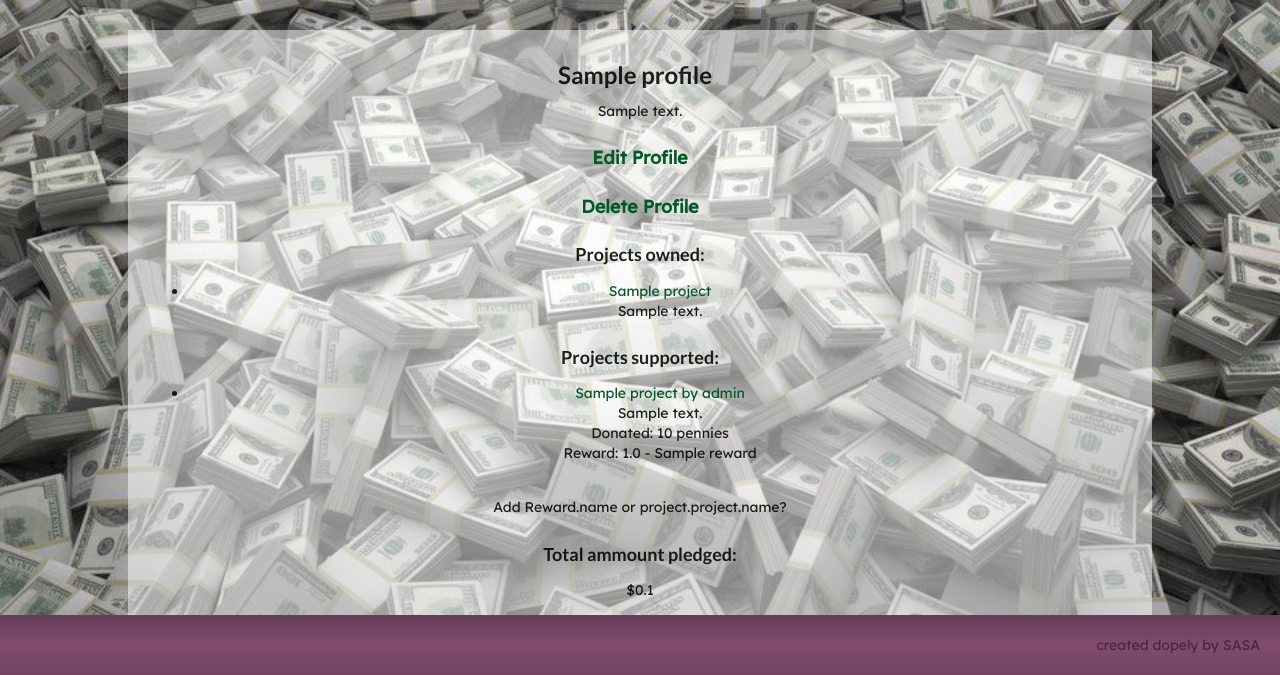
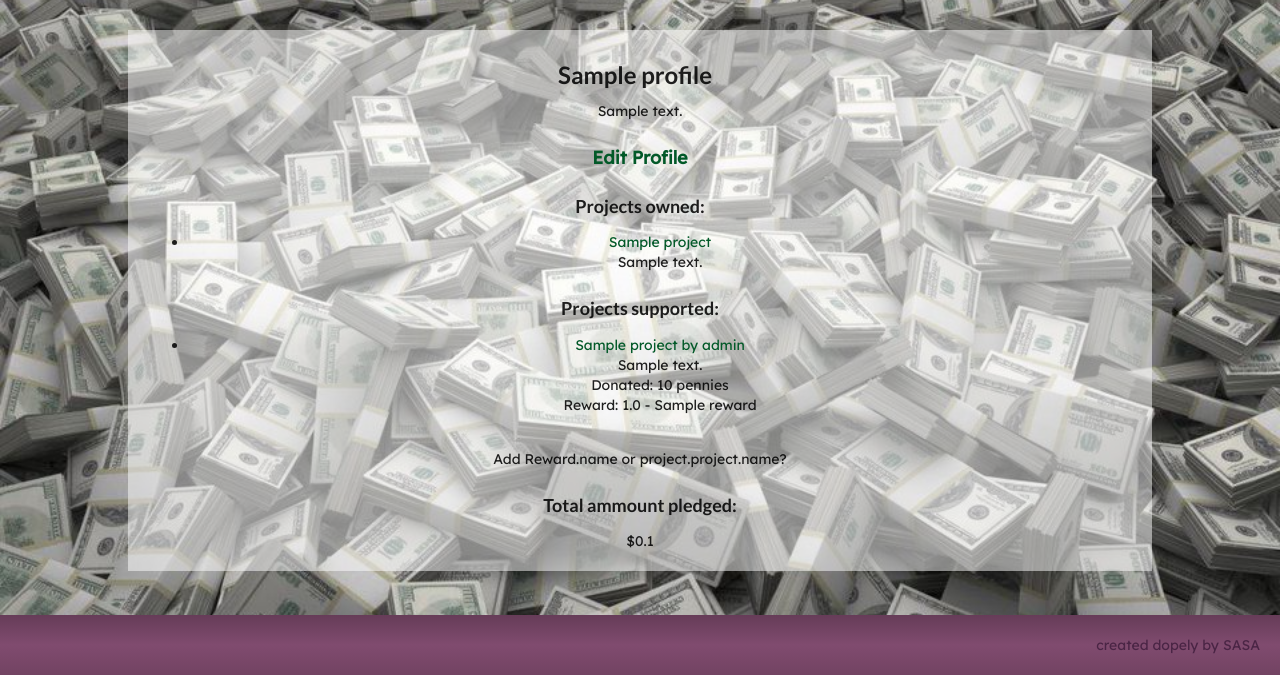
Before and after one commit to cudjoeab/Crowdfunder, a Django app: page /user/1 in a window 1280 px wide. Shown: the part 125-800 px from the top of the page. Run offline with Django 3.2, Linux system fonts and the light colour scheme; a user stored in the database is signed in; data comes from the database, SQL or seed files in the repository; tables that the repository leaves empty hold one stand-in row (values such as "Sample post").

Commit message:
removed delete function for profiles, users should not be able to delete profile

```diff
--- a/crowdfunder/crowdfunder/templates/user_profile.html
+++ b/crowdfunder/crowdfunder/templates/user_profile.html
@@ -9,7 +9,6 @@
 
     {% if request.user.is_authenticated and request.user == user %}
         <h3><a href="{% url 'edit_profile' user_id=user.pk %}">Edit Profile</a></h3>
-        <h3><a href="{% url 'delete_profile' user_id=user.pk %}">Delete Profile</a></h3>
     {% endif %}
 
     <h3>Projects owned:</h3>
```
